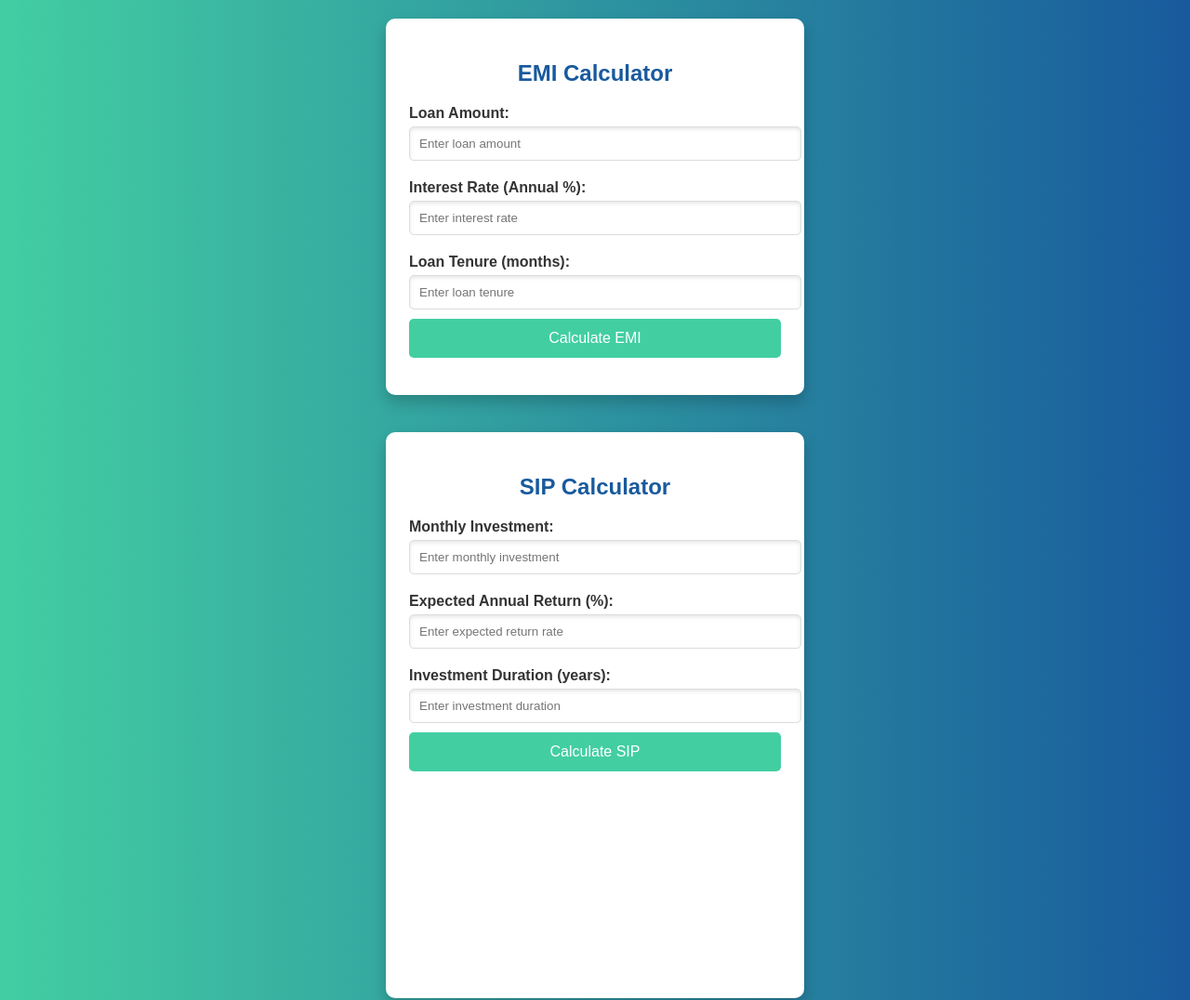
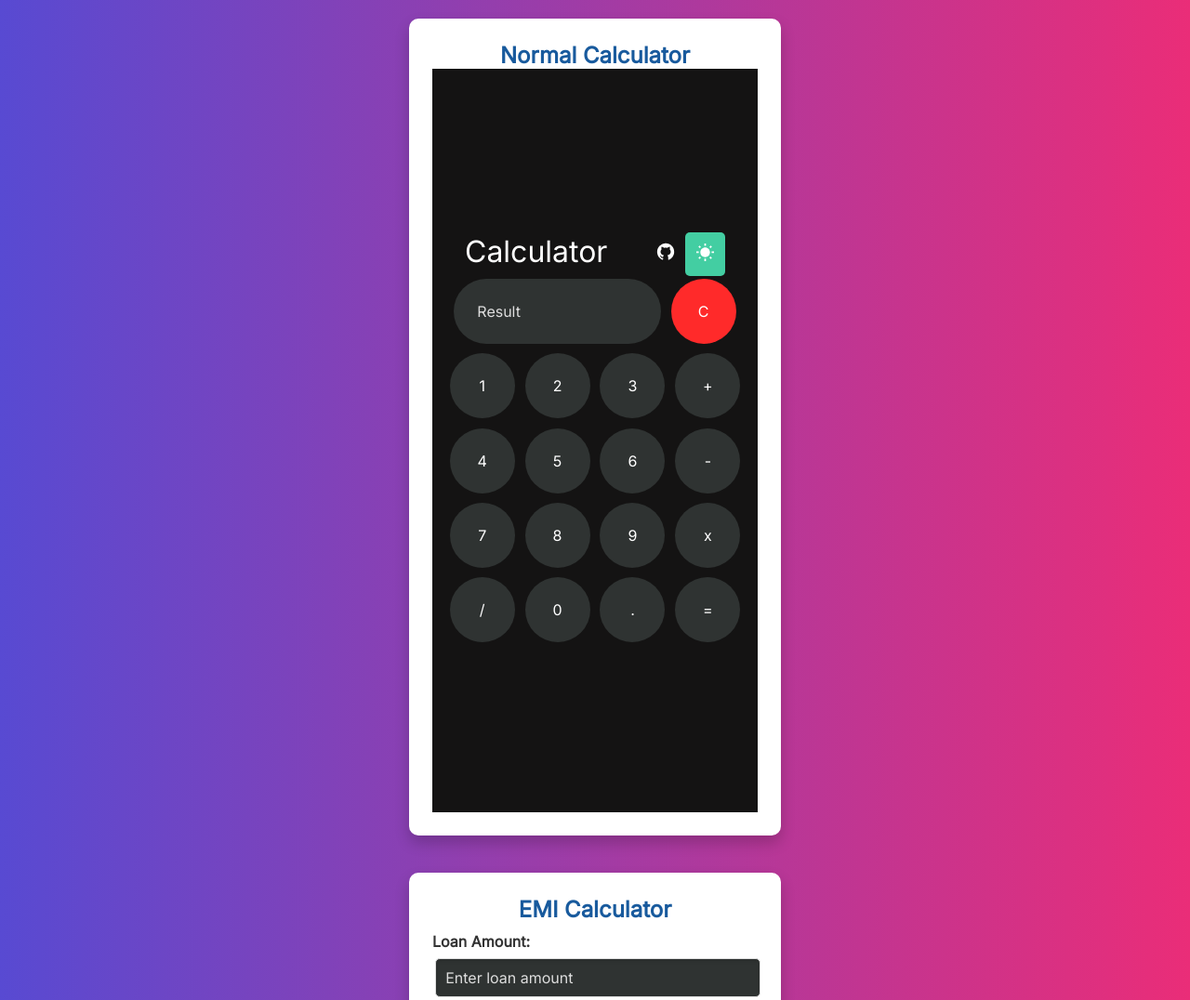
Before and after one commit to abhinav6859/Calc, a plain HTML site: page index.html in a window 1280 px wide. Shown: the top 1076 px of the page at 93% size. Drawn offline with nearby package versions, Linux system fonts and the light colour scheme.

Commit message:
Add Feature Normal Calculator

```diff
--- a/index.html
+++ b/index.html
@@ -7,8 +7,65 @@
     <link rel="stylesheet" href="style.css">
     <script src="calculators.js" defer></script>
     <script src="https://cdn.jsdelivr.net/npm/chart.js"></script> <!-- Chart.js CDN -->
+     <meta name="description" content="Simple Calculator With Dark Mode." />
+  <meta name="viewport" content="width=device-width, initial-scale=1" />
+  <link rel="icon" type="image/x-icon" href="assets/calculator.ico">
+  <link rel="stylesheet" href="styles/dark.css" id="theme" />
+  <link rel="preconnect" href="https://fonts.googleapis.com">
+  <link rel="preconnect" href="https://fonts.gstatic.com" crossorigin>
+  <link href="https://fonts.googleapis.com/css2?family=Inter:wght@300;400&display=swap" rel="stylesheet">
 </head>
 <body>
+     <div class="calculator">
+        <h2>Normal Calculator</h2>
+          <div class="wrapper">
+    <div class="container">
+      <div class="header-container">
+        <!-- This heading also notifies about the theme change.-->
+        <h1 id="toast">Calculator</h1>
+        <div class="top-buttons">
+          <a href="https://github.com/abhinav6859/Calc">
+            <img src="assets/GitHubLight.svg" alt="Sun Icon" height="22.5" width="22.5" id="github-icon">
+          </a>
+          <button type="button" onclick="changeTheme()" class="theme-button">
+            <img src="assets/SunIcon.svg" alt="Theme Icon" height="19" width="19" id="theme-icon">
+          </button>
+        </div>
+      </div>
+      <div class="first-row">
+        <input type="text" name="result" id="result" placeholder="Result" readonly />
+        <input type="button" value="C" onclick="result.value=''" id="clear-button" />
+      </div>
+      <div class="second-row">
+        <input type="button" value="1" onclick="liveScreen(1)" />
+        <input type="button" value="2" onclick="liveScreen(2)" />
+        <input type="button" value="3" onclick="liveScreen(3)" />
+        <input type="button" value="+" onclick="liveScreen('+')" />
+      </div>
+      <div class="third-row">
+        <input type="button" value="4" onclick=" liveScreen(4)" />
+        <input type="button" value="5" onclick=" liveScreen(5)" />
+        <input type="button" value="6" onclick=" liveScreen(6)" />
+        <input type="button" value="-" onclick="liveScreen('-')" />
+      </div>
+      <div class="fourth-row">
+        <input type="button" value="7" onclick="liveScreen(7)" />
+        <input type="button" value="8" onclick="liveScreen(8)" />
+        <input type="button" value="9" onclick=" liveScreen(9)" />
+        <input type="button" value="x" onclick="liveScreen('*')" />
+      </div>
+      <div class="fifth-row">
+        <input type="button" value="/" onclick="liveScreen('/')" />
+        <input type="button" value="0" onclick="liveScreen(0)" />
+        <input type="button" value="." onclick="liveScreen('.')" />
+        <input type="button" value="=" onclick="calculate(result.value)" />
+      </div>
+    </div>
+  </div>
+  <script src="scripts/script.js">
+  </script>
+    </div>
+
     <div class="calculator">
         <h2>EMI Calculator</h2>
         <label for="loanAmount">Loan Amount:</label>
--- /dev/null
+++ b/scripts/script.js
@@ -0,0 +1,105 @@
+const lightTheme = "styles/light.css";
+const darkTheme = "styles/dark.css";
+const sunIcon = "assets/SunIcon.svg";
+const moonIcon = "assets/MoonIcon.svg";
+const themeIcon = document.getElementById("theme-icon");
+const res = document.getElementById("result");
+const toast = document.getElementById("toast");
+
+function calculate(value) {
+  const calculatedValue = eval(value || null);
+  if (isNaN(calculatedValue)) {
+    res.value = "Can't divide 0 with 0";
+    setTimeout(() => {
+      res.value = "";
+    }, 1300);
+  } else {
+    res.value = calculatedValue;
+  }
+}
+
+// Swaps the stylesheet to achieve dark mode.
+function changeTheme() {
+  const theme = document.getElementById("theme");
+  setTimeout(() => {
+    toast.innerHTML = "Calculator";
+  }, 1500);
+  if (theme.getAttribute("href") === lightTheme) {
+    theme.setAttribute("href", darkTheme);
+    themeIcon.setAttribute("src", sunIcon);
+    toast.innerHTML = "Dark Mode 🌙";
+  } else {
+    theme.setAttribute("href", lightTheme);
+    themeIcon.setAttribute("src", moonIcon);
+    toast.innerHTML = "Light Mode ☀️";
+  }
+}
+
+// Displays entered value on screen.
+function liveScreen(enteredValue) {
+  if (!res.value) {
+    res.value = "";
+  }
+  res.value += enteredValue;
+}
+
+//function to handle keyboard inputs
+function keyboardInputHandler(e) {
+  // to fix the default behavior of browser,
+  // enter and backspace were causing undesired behavior when some key was already in focus.
+  e.preventDefault();
+  //grabbing the liveScreen
+
+  //numbers
+  if (e.key === "0") {
+    res.value += "0";
+  } else if (e.key === "1") {
+    res.value += "1";
+  } else if (e.key === "2") {
+    res.value += "2";
+  } else if (e.key === "3") {
+    res.value += "3";
+  } else if (e.key === "4") {
+    res.value += "4";
+  } else if (e.key === "5") {
+    res.value += "5";
+  } else if (e.key === "6") {
+    res.value += "6";
+  } else if (e.key === "7") {
+    res.value += "7";
+  } else if (e.key === "7") {
+    res.value += "7";
+  } else if (e.key === "8") {
+    res.value += "8";
+  } else if (e.key === "9") {
+    res.value += "9";
+  }
+
+  //operators
+  if (e.key === "+") {
+    res.value += "+";
+  } else if (e.key === "-") {
+    res.value += "-";
+  } else if (e.key === "*") {
+    res.value += "*";
+  } else if (e.key === "/") {
+    res.value += "/";
+  }
+
+  //decimal key
+  if (e.key === ".") {
+    res.value += ".";
+  }
+
+  //press enter to see result
+  if (e.key === "Enter") {
+    calculate(result.value);
+  }
+
+  //backspace for removing the last input
+  if (e.key === "Backspace") {
+    const resultInput = res.value;
+    //remove the last element in the string
+    res.value = resultInput.substring(0, res.value.length - 1);
+  }
+}
--- a/style.css
+++ b/style.css
@@ -1,5 +1,5 @@
 body {
-    background: linear-gradient(to right, #43cea2, #185a9d);
+    background: linear-gradient(to right, #584ad2, #ea2d78);
     color: #fff;
     font-family: Arial, sans-serif;
     display: flex;
@@ -18,13 +18,13 @@ body {
     width: 100%;
     color: #333;
     margin: 20px 0;
-    transition: transform 0.3s ease;
+    transition: transform 0.3s ease , box-shadow 0.3s ease;
 }
 
 .calculator:hover {
-    transform: scale(1.02);
+    transform: scale(1.1);
+     box-shadow: 0 10px 20px rgba(10, 10, 0, 0.3);
 }
-
 .calculator h2 {
     text-align: center;
     color: #185a9d;
--- /dev/null
+++ b/styles/dark.css
@@ -0,0 +1,100 @@
+/* CSS Reset & Global Styles */
+* {
+  box-sizing: border-box;
+  padding: 0;
+  margin: 0;
+  font-family: Inter, -apple-system, BlinkMacSystemFont, 'Segoe UI', 'Open Sans';
+  -webkit-appearance: none;
+}
+
+::placeholder {
+  color: rgb(221, 221, 221);
+}
+
+.wrapper {
+  height: 100vh;
+  width: 100%;
+  display: flex;
+  justify-content: center;
+  flex-direction: column;
+  align-items: center;
+  background-color: rgb(20, 19, 19);
+  transition: 0.8s all;
+}
+
+h1 {
+  margin-bottom: 1.5%;
+  color: #fff;
+  font-weight: normal;
+}
+
+.container {
+  width: 350px;
+  display: flex;
+  justify-content: center;
+  flex-direction: column;
+  align-items: center;
+}
+
+.header-container {
+  display: flex;
+  justify-content: space-between;
+  align-items: center;
+  width: 80%;
+}
+
+.top-buttons {
+  display: flex;
+  align-items: center;
+
+}
+
+input {
+  padding: 25px;
+  color: rgb(255, 255, 255);
+  font-size: 1em;
+  cursor: pointer;
+  width: 70px;
+  background-color: rgb(47, 51, 50);
+  border: none;
+  outline: none;
+  border-radius: 100px;
+  margin: 0.2em;
+}
+
+.first-row,
+.second-row,
+.third-row,
+.fourth-row,
+.fifth-row {
+  margin-bottom: 4px;
+}
+
+input[type="text"] {
+  background-color: rgb(47, 51, 50);
+  width: 222.5px;
+}
+
+input[type="button"]:hover {
+  background-color: rgb(101, 101, 101);
+  color: #fff;
+}
+
+#clear-button {
+  color: #fff;
+  background-color: rgb(255, 42, 42);
+}
+
+a {
+  text-decoration: none;
+  color: #fff;
+}
+
+#github-icon {
+  margin-right: 10px;
+}
+
+.theme-button {
+  all: unset;
+  cursor: pointer;
+}
--- /dev/null
+++ b/styles/light.css
@@ -0,0 +1,99 @@
+/* CSS Reset & Global Styles */
+* {
+  box-sizing: border-box;
+  padding: 0;
+  margin: 0;
+  font-family: Inter, -apple-system, BlinkMacSystemFont, 'Segoe UI', 'Open Sans';
+  -webkit-appearance: none;
+}
+
+.wrapper {
+  height: 100vh;
+  width: 100%;
+  display: flex;
+  justify-content: center;
+  flex-direction: column;
+  align-items: center;
+  background-color: rgb(7, 210, 199);
+  transition: 0.8s all;
+}
+
+h1 {
+  margin-bottom: 1.5%;
+  color: #fff;
+  font-weight: normal;
+}
+
+.container {
+  width: 350px;
+  display: flex;
+  justify-content: center;
+  flex-direction: column;
+  align-items: center;
+}
+
+.header-container {
+  display: flex;
+  justify-content: space-between;
+  align-items: center;
+  width: 80%;
+}
+
+.top-buttons {
+  display: flex;
+  align-items: center;
+}
+
+input {
+  padding: 25px;
+  color: rgb(87, 87, 87);
+  font-size: 1em;
+  cursor: pointer;
+  width: 70px;
+  background-color: #fff;
+  border: none;
+  outline: none;
+  border-radius: 100px;
+  margin: 0.2em;
+}
+
+.first-row,
+.second-row,
+.third-row,
+.fourth-row,
+.fifth-row {
+  margin-bottom: 4px;
+}
+
+input[type="button"] {
+  color: rgb(122, 122, 122);
+}
+
+input[type="text"] {
+  background-color: rgb(255, 255, 255);
+  width: 222.5px;
+}
+
+input[type="button"]:hover {
+  background-color: rgb(37, 35, 59);
+  color: #fff;
+}
+
+#clear-button {
+  color: #fff;
+  background-color: rgb(255, 25, 25);
+}
+
+a {
+  text-decoration: none;
+  color: #fff;
+}
+
+#github-icon {
+  margin-right: 10px;
+}
+
+.theme-button {
+  all: unset;
+  cursor: pointer;
+}
```
Also changed, not shown: assets/GitHubDark.svg (added), assets/GitHubLight.svg (added), assets/MoonIcon.svg (added), assets/SunIcon.svg (added), assets/calculator.ico (added).
